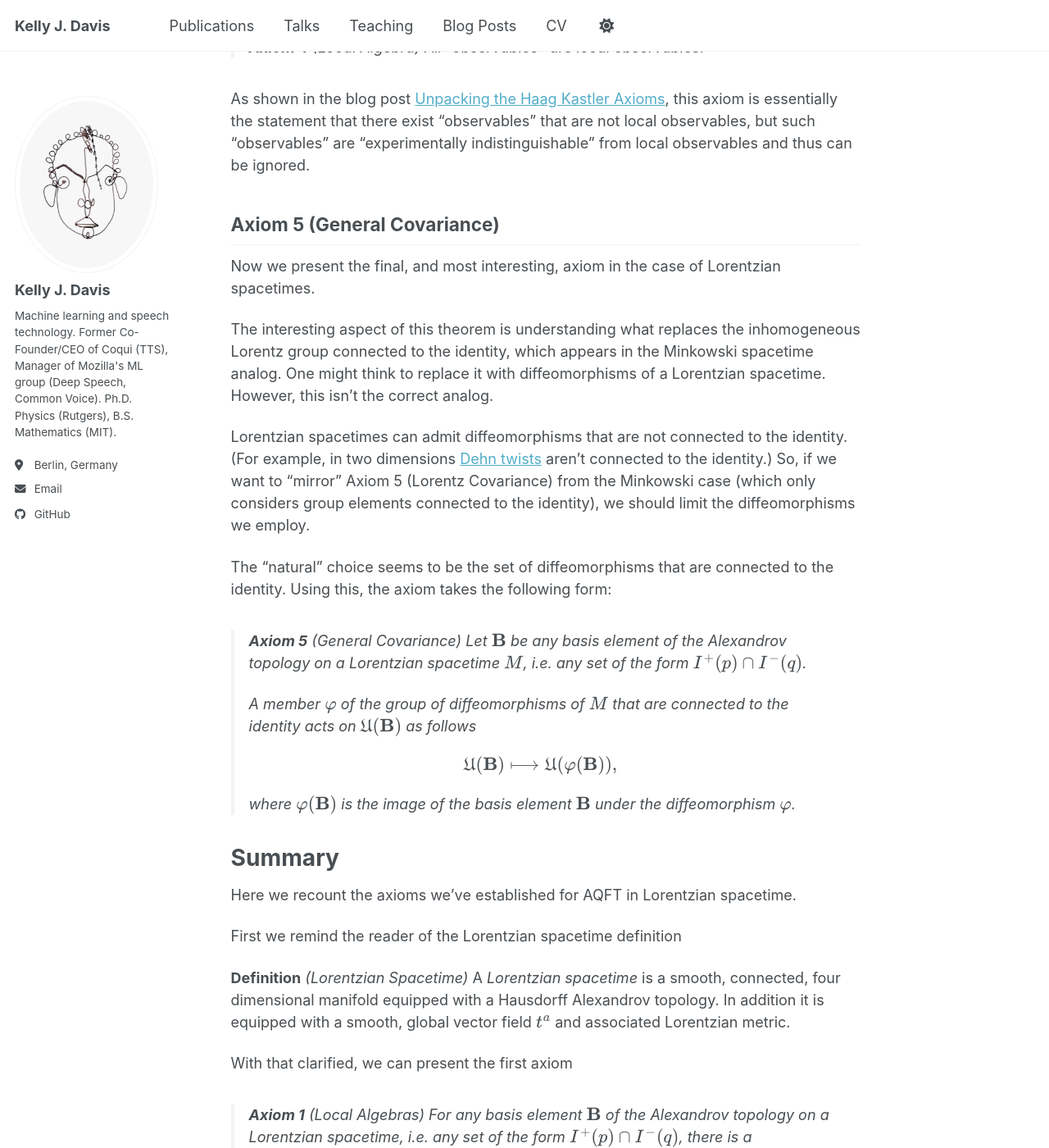
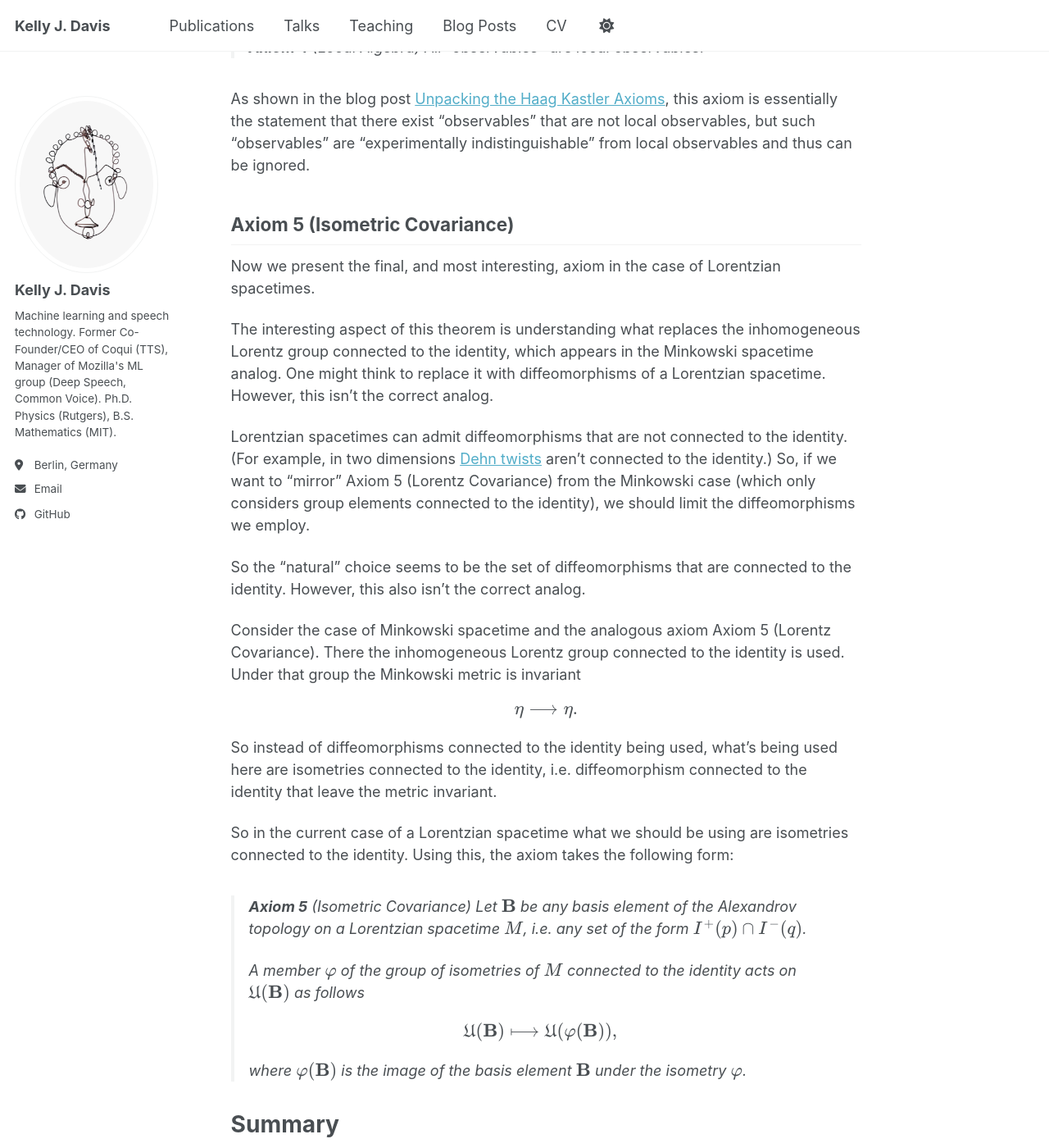
Before and after one commit to KellyJDavis/KellyJDavis.github.io, a Jekyll site: the page built from _posts/2026-05-06-haag-kastler-axioms-curved-spacetime.md, in a window 1280 px wide and 1400 px high, scrolled down 14690 px. Shown: the whole window at 82% size. Built offline with Jekyll 4.4.1, drawn with Linux system fonts in a browser that asks for light colours; a script bundle is joined from its source files by our own code; library files that are not in the unit come from our copies; some of the changed text lies outside the part shown.

Commit message:
Diff to isometry

```diff
--- a/_posts/2026-05-06-haag-kastler-axioms-curved-spacetime.md
+++ b/_posts/2026-05-06-haag-kastler-axioms-curved-spacetime.md
@@ -324,24 +324,34 @@ Using this definition we can state the axiom
 
 As shown in the blog post [Unpacking the Haag Kastler Axioms](https://kellyjdavis.github.io/aqft/haag-kastler-axioms/), this axiom is essentially the statement that there exist "observables" that are not local observables, but such "observables" are "experimentally indistinguishable" from local observables and thus can be ignored.
 
-## Axiom 5 (General Covariance)
+## Axiom 5 (Isometric Covariance)
 Now we present the final, and most interesting, axiom in the case of Lorentzian spacetimes.
 
 The interesting aspect of this theorem is understanding what replaces the inhomogeneous Lorentz group connected to the identity, which appears in the Minkowski spacetime analog. One might think to replace it with diffeomorphisms of a Lorentzian spacetime. However, this isn't the correct analog.
 
 Lorentzian spacetimes can admit diffeomorphisms that are not connected to the identity. (For example, in two dimensions [Dehn twists](https://en.wikipedia.org/wiki/Dehn_twist) aren't connected to the identity.) So, if we want to "mirror" Axiom 5 (Lorentz Covariance) from the Minkowski case (which only considers group elements connected to the identity), we should limit the diffeomorphisms we employ.
 
-The "natural" choice seems to be the set of diffeomorphisms that are connected to the identity. Using this, the axiom takes the following form:
+So the "natural" choice seems to be the set of diffeomorphisms that are connected to the identity. However, this also isn't the correct analog.
 
-> **Axiom 5** *(General Covariance)* Let $$\mathbf{B}$$ be any basis element of the Alexandrov topology on a Lorentzian spacetime $$M$$, i.e. any set of the form $$I^+(p) \cap I^-(q)$$.
+Consider the case of Minkowski spacetime and the analogous axiom Axiom 5 (Lorentz Covariance). There the inhomogeneous Lorentz group connected to the identity is used. Under that group the Minkowski metric is invariant
+
+$$
+\eta \longrightarrow \eta.
+$$
+
+So instead of diffeomorphisms connected to the identity being used, what's being used here are isometries connected to the identity, i.e. diffeomorphism connected to the identity that leave the metric invariant.
+
+So in the current case of a Lorentzian spacetime what we should be using are isometries connected to the identity. Using this, the axiom takes the following form:
+
+> **Axiom 5** *(Isometric Covariance)* Let $$\mathbf{B}$$ be any basis element of the Alexandrov topology on a Lorentzian spacetime $$M$$, i.e. any set of the form $$I^+(p) \cap I^-(q)$$.
 >
-> A member $$\varphi$$ of the group of diffeomorphisms of $$M$$ that are connected to the identity acts on $$\mathfrak{U}(\mathbf{B})$$ as follows
+> A member $$\varphi$$ of the group of isometries of $$M$$ connected to the identity acts on $$\mathfrak{U}(\mathbf{B})$$ as follows
 >
 > $$
 > \mathfrak{U}(\mathbf{B}) \longmapsto \mathfrak{U}(\varphi(\mathbf{B})),
 > $$
 >
-> where $$\varphi(\mathbf{B})$$ is the image of the basis element $$\mathbf{B}$$ under the diffeomorphism $$\varphi$$.
+> where $$\varphi(\mathbf{B})$$ is the image of the basis element $$\mathbf{B}$$ under the isometry $$\varphi$$.
 
 
 # Summary
@@ -416,15 +426,15 @@ and can be stated as follows:
 
 The final axiom states:
 
-> **Axiom 5** *(General Covariance)* Let $$\mathbf{B}$$ be any basis element of the Alexandrov topology on a Lorentzian spacetime $$M$$, i.e. any set of the form $$I^+(p) \cap I^-(q)$$.
+> **Axiom 5** *(Isometric Covariance)* Let $$\mathbf{B}$$ be any basis element of the Alexandrov topology on a Lorentzian spacetime $$M$$, i.e. any set of the form $$I^+(p) \cap I^-(q)$$.
 >
-> A member $$\varphi$$ of the group of diffeomorphisms of $$M$$ that are connected to the identity acts on $$\mathfrak{U}(\mathbf{B})$$ as follows
+> A member $$\varphi$$ of the group of isometries of $$M$$ connected to the identity acts on $$\mathfrak{U}(\mathbf{B})$$ as follows
 >
 > $$
 > \mathfrak{U}(\mathbf{B}) \longmapsto \mathfrak{U}(\varphi(\mathbf{B})),
 > $$
 >
-> where $$\varphi(\mathbf{B})$$ is the image of the basis element $$\mathbf{B}$$ under the diffeomorphism $$\varphi$$.
+> where $$\varphi(\mathbf{B})$$ is the image of the basis element $$\mathbf{B}$$ under the isometry $$\varphi$$.
 
 Generally these axioms follow in a straightforward manner from those of AQFT in Minkowski spacetime. The only "surprise" in this presentation is the absence of a quasilocal algebra. However, as we found, its absence is simply a reflection of the observational constraints of Lorentzian spacetime which don't exist in Minkowski spacetime.
 
```
